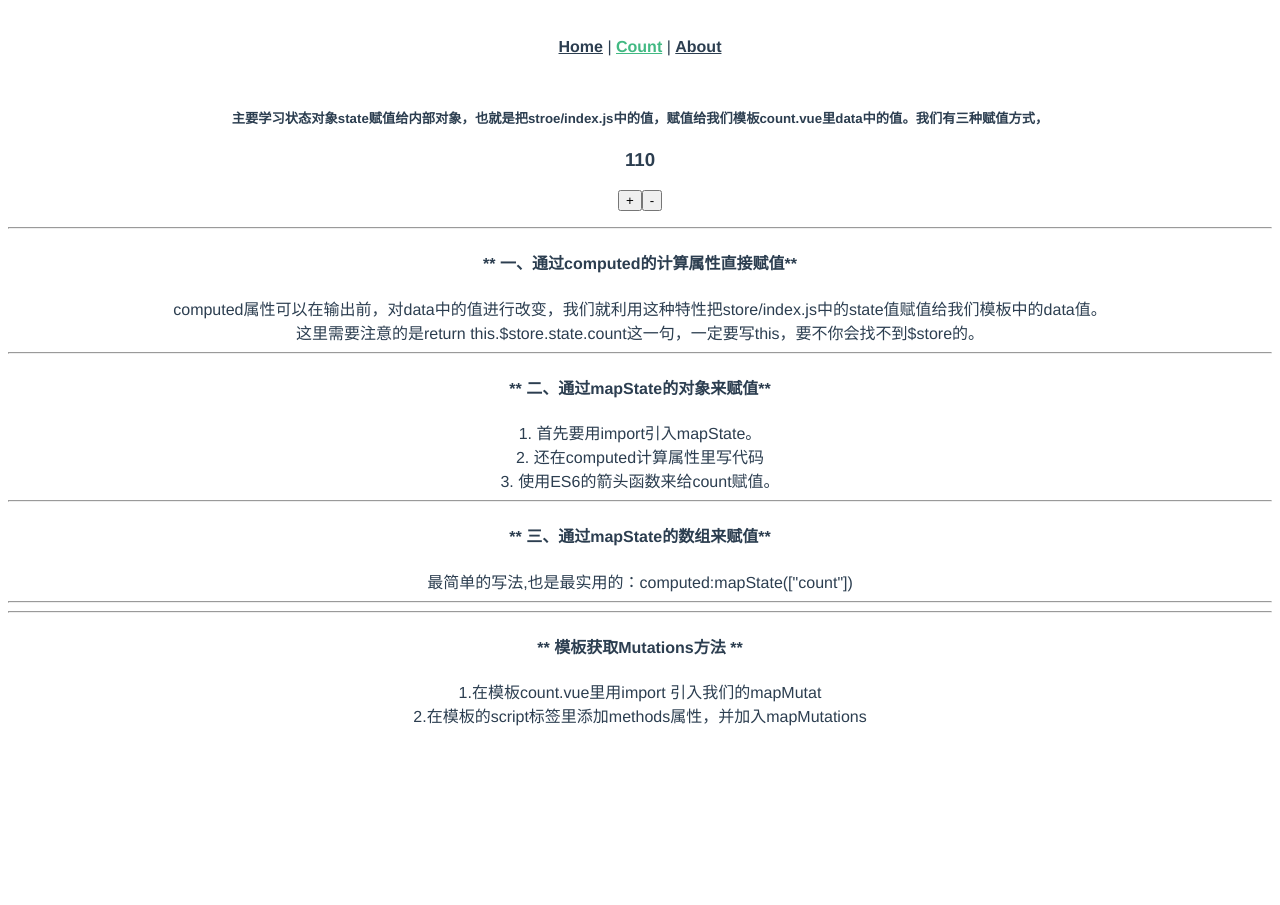
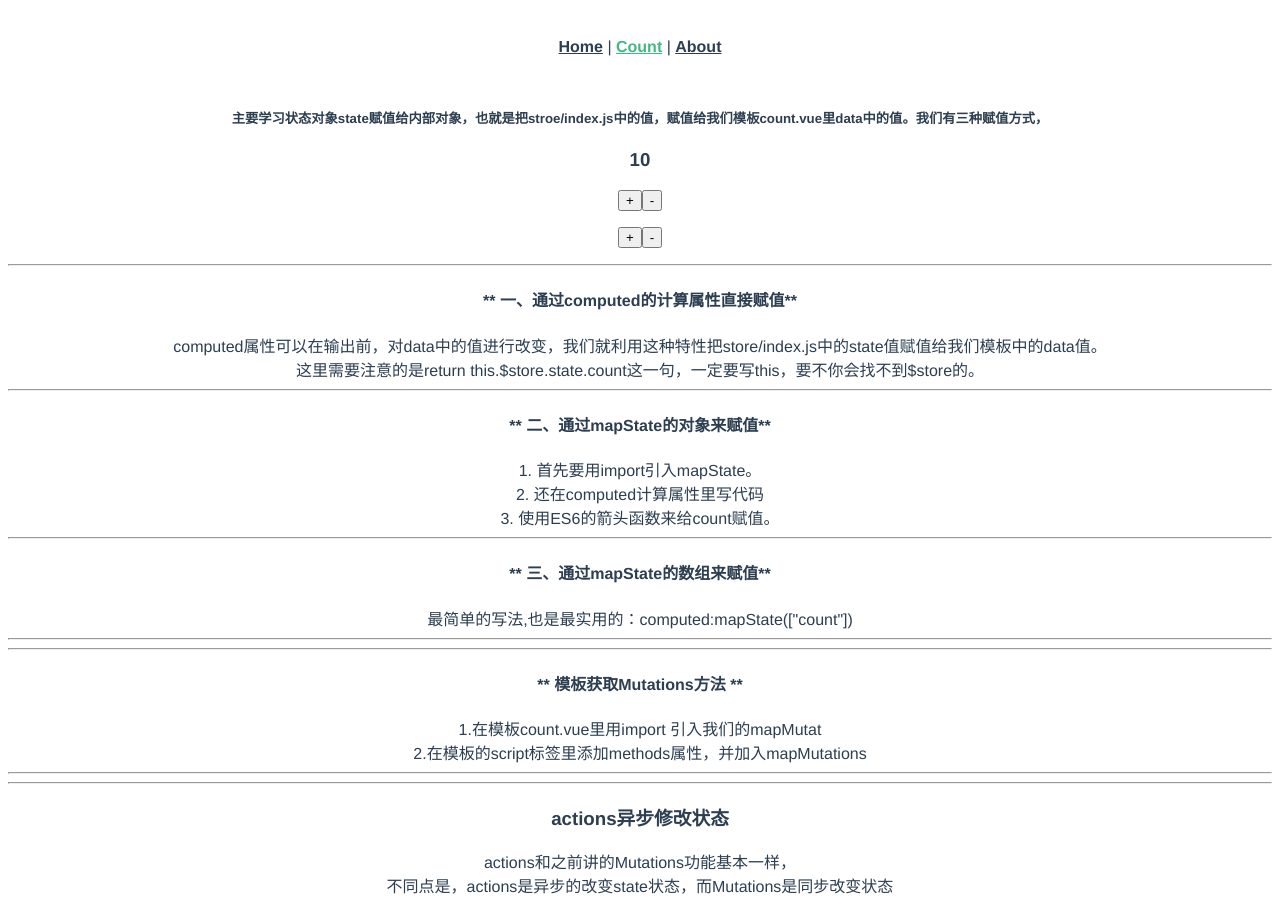
Before and after one commit to zhaoxin311/vuex_demo_jspang, a Vue app: page /count in a window 1280 px wide. Before the commit the page ends 800 px from the top, so only its background shows below. Built offline with nearby package versions, Linux system fonts and the light colour scheme.

Commit message:
actions 异步修改状态

```diff
--- a/src/components/count.vue
+++ b/src/components/count.vue
@@ -3,8 +3,12 @@
     <h5>{{ message }}</h5>
     <h3>{{ count }}</h3>
     <p>
-      <button @click="add(4)">+</button>
+      <button @click="add(5)">+</button>
       <button @click="cut">-</button>
+    </p>
+    <p>
+      <button @click="addAction(10)">+</button>
+      <button @click="cutAction">-</button>
     </p>
     <hr />
     <h4>** 一、通过computed的计算属性直接赋值**</h4>
@@ -32,11 +36,18 @@
 
       2.在模板的script标签里添加methods属性，并加入mapMutations</span
     >
+    <hr />
+    <hr />
+    <h3>actions异步修改状态</h3>
+    <span
+      >actions和之前讲的Mutations功能基本一样， <br />
+      不同点是，actions是异步的改变state状态，而Mutations是同步改变状态</span
+    >
   </div>
 </template>
 <script>
 import store from "@/store/index";
-import { mapState, mapMutations, mapGetters } from "vuex";
+import { mapState, mapMutations, mapGetters, mapActions } from "vuex";
 export default {
   data() {
     return {
@@ -68,7 +79,10 @@ export default {
     //简写
     ...mapGetters(["count"]),
   },
-  methods: mapMutations(["add", "cut"]),
+  methods: {
+    ...mapMutations(["add", "cut"]),
+    ...mapActions(["addAction", "cutAction"]),
+  },
   store,
 };
 </script>
--- a/src/store/index.js
+++ b/src/store/index.js
@@ -20,14 +20,27 @@ const mutations = {
   },
 };
 const getters = {
-  count: (state) => (state.count += 100),
+  count: (state) => (state.count += 0),
 };
-
+const actions = {
+  // context：上下文对象，这里你可以理解称store本身。
+  // {commit}：直接把commit对象传递过来，可以让方法体逻辑和代码更清晰明了。
+  addAction(context) {
+    context.commit("add", 10);
+    setTimeout(() => {
+      context.commit("cut");
+    }, 3000);
+    console.log("我比cut提前执行");
+  },
+  cutAction({ commit }) {
+    commit("cut");
+  },
+};
 //用export default 封装代码，让外部可以引用。
 export default new Vuex.Store({
   state,
   mutations,
   getters,
-  actions: {},
+  actions,
   modules: {},
 });
```
